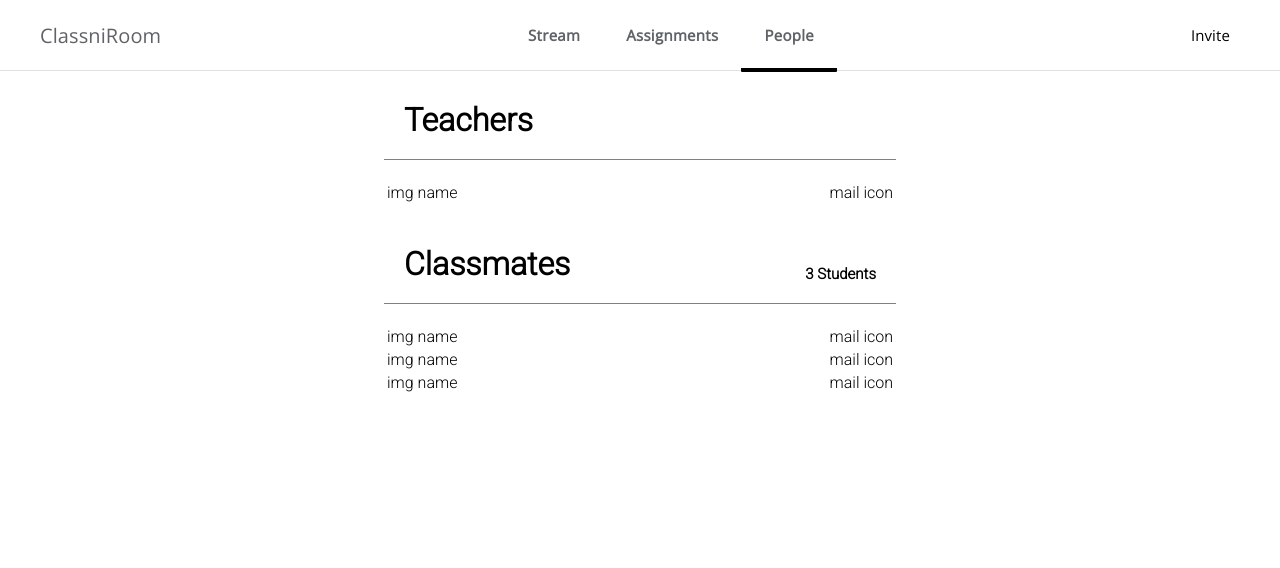
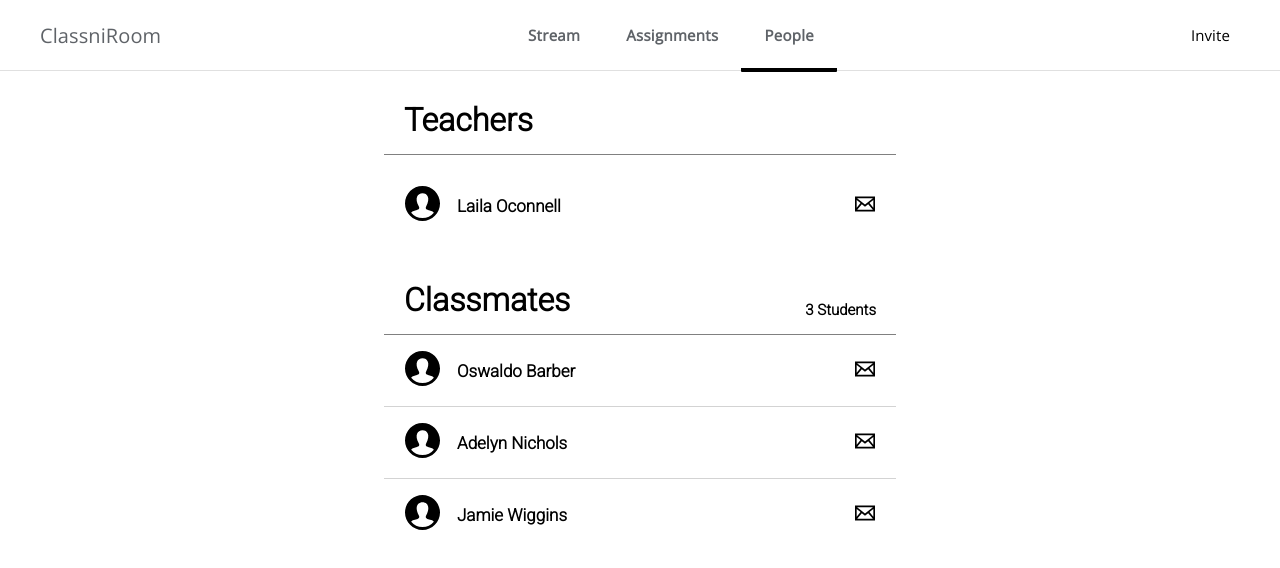
Before and after one commit to Tamar-Mepe/ClassniRoom, a plain HTML site: page src/html/students.html in a window 1280 px wide. Drawn offline with nearby package versions, Linux system fonts and the light colour scheme.

Commit message:
add student list styling

```diff
--- a/src/css/studentsstyles.css
+++ b/src/css/studentsstyles.css
@@ -9,8 +9,8 @@ main {
 h2 {
     font-size: 2rem;
     border-bottom: 0.5px solid gray;
-    padding: 0px 0px 20px 20px;
-    margin-bottom: 20px;
+    padding: 0px 0px 15px 20px;
+    margin-bottom: 15px;
 }
 
 table {
@@ -24,14 +24,53 @@ table {
     align-items: flex-end;
     font-size: 2rem;
     border-bottom: 0.5px solid gray;
-    padding: 20px 20px 20px 20px;
-    margin: 20px 0px 20px 0px;
+    padding: 20px 20px 15px 20px;
+    margin: 20px 0px 0px 0px;
 }
 
 #stud-label-styling {
     font-size: 15px;
 }
 
-.mail-icon {
-    text-align: right
+svg {
+    width: 35px;
+    height: 35px;
+    margin-left: 20px;
 }
+
+td:nth-child(1) {
+    width: 70px;
+}
+
+td:nth-child(2) {
+    font-size: 17px;
+    font-weight: 1000;
+}
+
+td:nth-child(3) {
+    text-align: right;
+}
+
+td:nth-child(3)>svg {
+    width: 20px;
+    height: 20px;
+    margin-right: 20px;
+}
+
+td {
+    vertical-align: middle;
+    padding-top: 1em;
+    padding-bottom: 1em;
+}
+
+tr {
+    border-bottom: 0.5px solid lightgray;
+}
+
+table {
+    border-collapse: collapse;
+}
+
+tr:last-of-type {
+    border-bottom: none;
+}
--- a/src/html/students.html
+++ b/src/html/students.html
@@ -29,10 +29,18 @@
         <table>
             <tr>
                 <td>
-                    <span>img</span>
-                    <span>name</span>
+                    <svg xmlns="http://www.w3.org/2000/svg" viewBox="0 0 24 24">
+                        <path
+                            d="M12 0c-6.627 0-12 5.373-12 12s5.373 12 12 12 12-5.373 12-12-5.373-12-12-12zm0 22c-3.123 0-5.914-1.441-7.749-3.69.259-.588.783-.995 1.867-1.246 2.244-.518 4.459-.981 3.393-2.945-3.155-5.82-.899-9.119 2.489-9.119 3.322 0 5.634 3.177 2.489 9.119-1.035 1.952 1.1 2.416 3.393 2.945 1.082.25 1.61.655 1.871 1.241-1.836 2.253-4.628 3.695-7.753 3.695z" />
+                    </svg>
                 </td>
-                <td class="mail-icon">mail icon</td>
+                <td>Laila Oconnell</td>
+                <td>
+                    <svg xmlns="http://www.w3.org/2000/svg" viewBox="0 0 24 24">
+                        <path
+                            d="M0 3v18h24v-18h-24zm6.623 7.929l-4.623 5.712v-9.458l4.623 3.746zm-4.141-5.929h19.035l-9.517 7.713-9.518-7.713zm5.694 7.188l3.824 3.099 3.83-3.104 5.612 6.817h-18.779l5.513-6.812zm9.208-1.264l4.616-3.741v9.348l-4.616-5.607z" />
+                    </svg>
+                </td>
             </tr>
         </table>
         <div id="title-container">
@@ -42,24 +50,48 @@
         <table>
             <tr>
                 <td>
-                    <span>img</span>
-                    <span>name</span>
+                    <svg xmlns="http://www.w3.org/2000/svg" viewBox="0 0 24 24">
+                        <path
+                            d="M12 0c-6.627 0-12 5.373-12 12s5.373 12 12 12 12-5.373 12-12-5.373-12-12-12zm0 22c-3.123 0-5.914-1.441-7.749-3.69.259-.588.783-.995 1.867-1.246 2.244-.518 4.459-.981 3.393-2.945-3.155-5.82-.899-9.119 2.489-9.119 3.322 0 5.634 3.177 2.489 9.119-1.035 1.952 1.1 2.416 3.393 2.945 1.082.25 1.61.655 1.871 1.241-1.836 2.253-4.628 3.695-7.753 3.695z" />
+                    </svg>
+                <td>Oswaldo Barber</td>
                 </td>
-                <td class="mail-icon">mail icon</td>
+                <td>
+                    <svg xmlns="http://www.w3.org/2000/svg" viewBox="0 0 24 24">
+                        <path
+                            d="M0 3v18h24v-18h-24zm6.623 7.929l-4.623 5.712v-9.458l4.623 3.746zm-4.141-5.929h19.035l-9.517 7.713-9.518-7.713zm5.694 7.188l3.824 3.099 3.83-3.104 5.612 6.817h-18.779l5.513-6.812zm9.208-1.264l4.616-3.741v9.348l-4.616-5.607z" />
+                    </svg>
+                </td>
             </tr>
             <tr>
                 <td>
-                    <span>img</span>
-                    <span>name</span>
+                    <svg xmlns="http://www.w3.org/2000/svg" viewBox="0 0 24 24">
+                        <path
+                            d="M12 0c-6.627 0-12 5.373-12 12s5.373 12 12 12 12-5.373 12-12-5.373-12-12-12zm0 22c-3.123 0-5.914-1.441-7.749-3.69.259-.588.783-.995 1.867-1.246 2.244-.518 4.459-.981 3.393-2.945-3.155-5.82-.899-9.119 2.489-9.119 3.322 0 5.634 3.177 2.489 9.119-1.035 1.952 1.1 2.416 3.393 2.945 1.082.25 1.61.655 1.871 1.241-1.836 2.253-4.628 3.695-7.753 3.695z" />
+                    </svg>
+                <td>Adelyn Nichols</td>
                 </td>
-                <td class="mail-icon">mail icon</td>
+                <td>
+                    <svg xmlns="http://www.w3.org/2000/svg" viewBox="0 0 24 24">
+                        <path
+                            d="M0 3v18h24v-18h-24zm6.623 7.929l-4.623 5.712v-9.458l4.623 3.746zm-4.141-5.929h19.035l-9.517 7.713-9.518-7.713zm5.694 7.188l3.824 3.099 3.83-3.104 5.612 6.817h-18.779l5.513-6.812zm9.208-1.264l4.616-3.741v9.348l-4.616-5.607z" />
+                    </svg>
+                </td>
             </tr>
             <tr>
                 <td>
-                    <span>img</span>
-                    <span>name</span>
+                    <svg xmlns="http://www.w3.org/2000/svg" viewBox="0 0 24 24">
+                        <path
+                            d="M12 0c-6.627 0-12 5.373-12 12s5.373 12 12 12 12-5.373 12-12-5.373-12-12-12zm0 22c-3.123 0-5.914-1.441-7.749-3.69.259-.588.783-.995 1.867-1.246 2.244-.518 4.459-.981 3.393-2.945-3.155-5.82-.899-9.119 2.489-9.119 3.322 0 5.634 3.177 2.489 9.119-1.035 1.952 1.1 2.416 3.393 2.945 1.082.25 1.61.655 1.871 1.241-1.836 2.253-4.628 3.695-7.753 3.695z" />
+                    </svg>
+                <td>Jamie Wiggins</td>
                 </td>
-                <td class="mail-icon">mail icon</td>
+                <td>
+                    <svg xmlns="http://www.w3.org/2000/svg" viewBox="0 0 24 24">
+                        <path
+                            d="M0 3v18h24v-18h-24zm6.623 7.929l-4.623 5.712v-9.458l4.623 3.746zm-4.141-5.929h19.035l-9.517 7.713-9.518-7.713zm5.694 7.188l3.824 3.099 3.83-3.104 5.612 6.817h-18.779l5.513-6.812zm9.208-1.264l4.616-3.741v9.348l-4.616-5.607z" />
+                    </svg>
+                </td>
             </tr>
         </table>
     </main>
```
